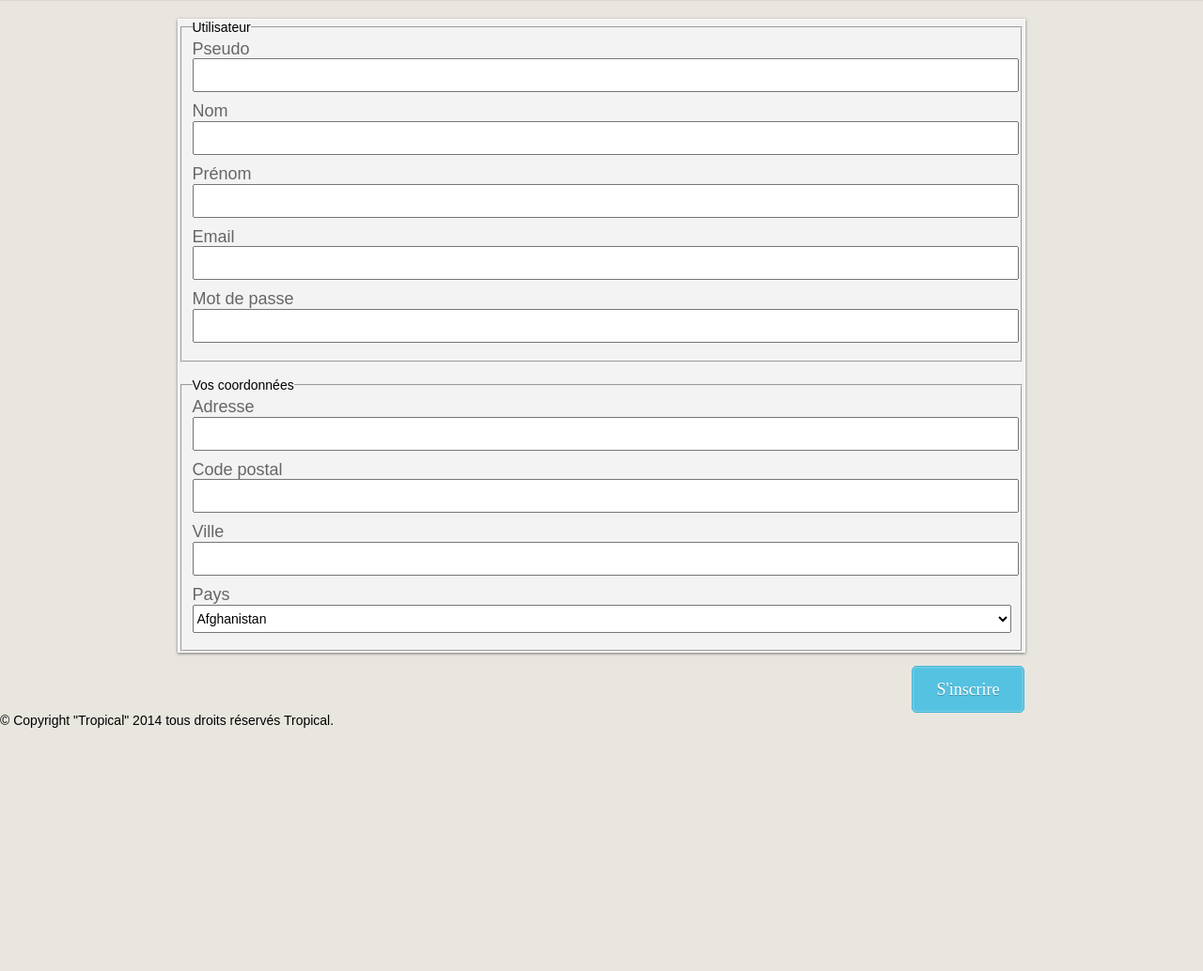
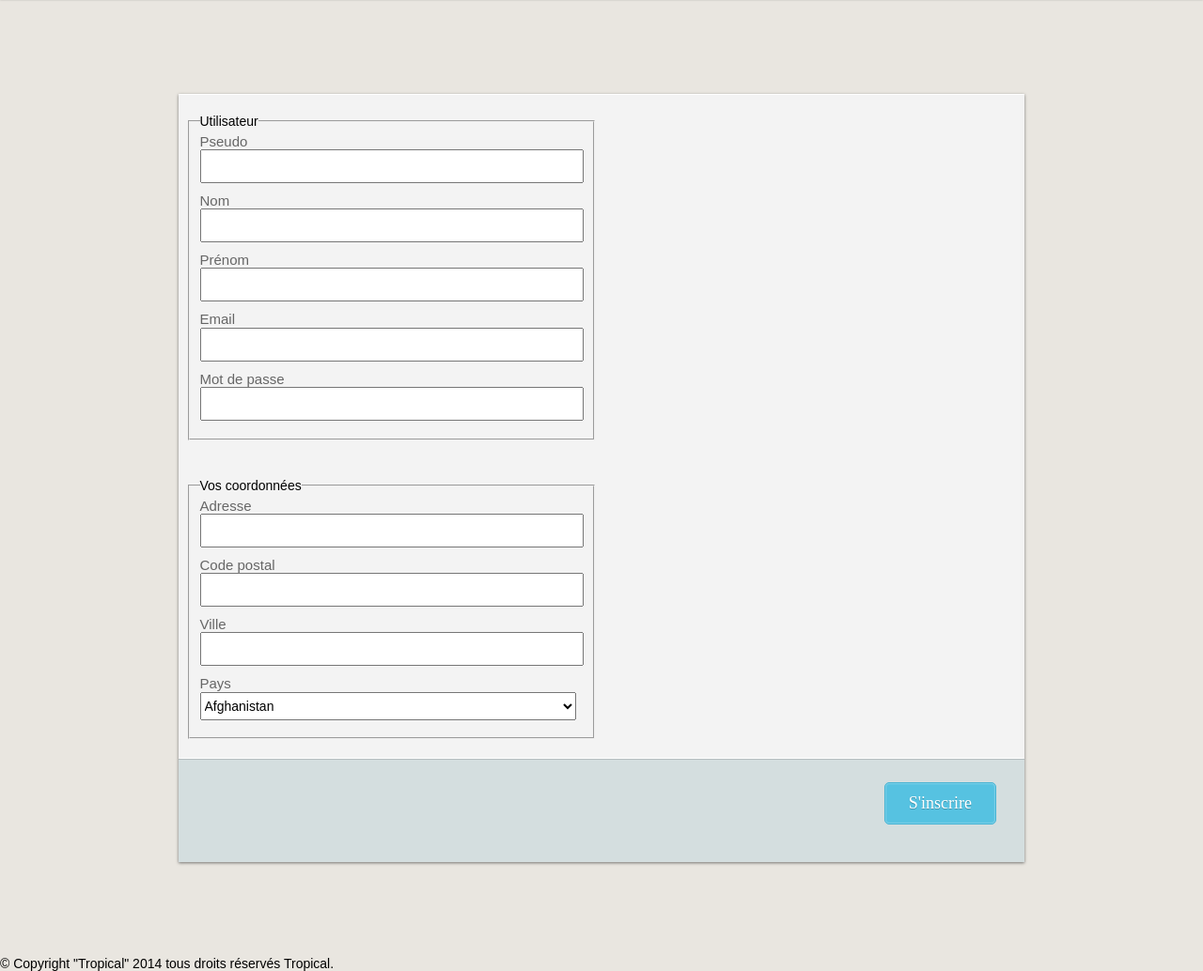
Before and after one commit to MiguelAdige/FreeBed, a PHP site: page /index.php?p=inscription in a window 1280 px wide. Shown: the part 140-1174 px from the top of the page at 94% size. Before the commit the page ends 915 px from the top, so only its background shows below. Run offline with PHP 8.4, Linux system fonts and the light colour scheme; some libraries are stand-ins or nearby versions.

Commit message:
modification+ajout
modification style du page d'inscription et du page edit-profil,
modification page recherche (ça marche pas je sais pas pourkoi ?? )

```diff
--- a/css/base.css
+++ b/css/base.css
@@ -29,43 +29,9 @@ a:hover{
 	transition: color .5s;
 }
 
-/* Taille pour les images de la page d'accueil*/
-.images{
-	width: 200px;
-	height: 200px;
-}
+
 
 /* Style page inscription */
-.inscription, .edit-profil {
-	width: 900px;
-	margin: 20px auto;
-	position: relative;
-
-	background: #f3f3f3;
-	border: 1px solid #fff;
-	border-radius: 0px;
-
-	box-shadow: 0 1px 3px rgba(0,0,0,0.5);
-	-moz-box-shadow: 0 1px 3px rgba(0,0,0,0.5);
-	-webkit-box-shadow: 0 1px 3px rgba(0,0,0,0.5);
-}
-
-.inscription form label, .edit-profil form label{
-	font-size: 18px;
-}
-.inscription form input, .inscription form select, .edit-profil form select, .edit-profil form input{
-	width: 100%;
-	height: 30px;
-	margin: 0 0 10px 0;
-}
-.inscription form button[type="submit"], .edit-profil form button[type="submit"]{
-	height: 50px;
-	width: 120px;
-	font-size: 18px;
-	padding: 5px;
-	margin-top: 15px;
-	margin-left: 150px;
-}
 .error{
 	margin: 5px 0 5px 0;
 	background: red;
@@ -80,7 +46,35 @@ a:hover{
 	color: white;
 	border-radius: 3px;
 }
-.inscription .block{
+
+.inscription, .edit-profil {
+	width: 900px;
+	margin: 100px auto;
+	position: relative;
+	text-align: left;
+
+	background: #f3f3f3;
+	border-top: 1px solid #fff;
+	border-radius: 0px;
+
+	box-shadow: 0 1px 3px rgba(0,0,0,0.5);
+	-moz-box-shadow: 0 1px 3px rgba(0,0,0,0.5);
+	-webkit-box-shadow: 0 1px 3px rgba(0,0,0,0.5);
+}
+.inscription form fieldset{
+	display: inline-block;
+	vertical-align: top;
+	margin: 20px 10px;
+}
+.inscription form label, .edit-profil form label{
+	font-size: 15px;
+}
+.inscription form input, .inscription form select, .edit-profil form select, .edit-profil form input{
+	width: 400px;
+	height: 30px;
+	margin: 0 0 10px 0;
+}
+.inscription form button[type="submit"], .edit-profil form button[type="submit"]{
 	float:right;
 	padding: 11px 25px;
 
@@ -256,7 +250,7 @@ CONTENT
 FOOTER
 *******************/
 
-.login-form .footer {
+.login-form .footer, .inscription form .footer {
 	padding: 25px 30px 40px 30px;
 	overflow: auto;
 
@@ -309,6 +303,9 @@ FOOTER
 	-webkit-box-shadow: inset 0 1px 6px rgba(256,256,256,0.75);
 }
 
+
+
+
 /* style partie liens vers les villes */
 .portfolio-grid {
 	list-style: none;
@@ -325,8 +322,9 @@ FOOTER
     width:212px;
 }
 
-.portfolio-grid li > a,
-.portfolio-grid li > a img {
+.portfolio-grid li > .images a,
+.portfolio-grid li > .images a img,
+.portfolio-grid li > .images a .texte {
     width: 100%;
 	border: none;
 	outline: none;
@@ -338,101 +336,33 @@ FOOTER
     -o-transition: all 0.3s ease-in-out;
 }
 
-.portfolio-grid li > a img:hover {
+.portfolio-grid li > .images a img:hover,
+.portfolio-grid li > .images a .texte:hover {
     border-radius: 50%;
     z-index: 9999;
 }
-
-
-/******************************************
- Animate.CSS By Dan Eden
-******************************************/
-
-.animated{-webkit-animation-duration:1s;-moz-animation-duration:1s;-o-animation-duration:1s;animation-duration:1s;-webkit-animation-fill-mode:both;-moz-animation-fill-mode:both;-o-animation-fill-mode:both;animation-fill-mode:both;}
-@-webkit-keyframes flipInX {
-    0% {
-        -webkit-transform: perspective(400px) rotateX(90deg);
-        opacity: 0;
-    }
-
-    40% {
-        -webkit-transform: perspective(400px) rotateX(-10deg);
-    }
-
-    70% {
-        -webkit-transform: perspective(400px) rotateX(10deg);
-    }
-
-    100% {
-        -webkit-transform: perspective(400px) rotateX(0deg);
-        opacity: 1;
-    }
+@font-face{
+	font-family: 'SEASRN';
+	src: url('../font/SEASRN__.ttf');
 }
-@-moz-keyframes flipInX {
-    0% {
-        -moz-transform: perspective(400px) rotateX(90deg);
-        opacity: 0;
-    }
-
-    40% {
-        -moz-transform: perspective(400px) rotateX(-10deg);
-    }
-
-    70% {
-        -moz-transform: perspective(400px) rotateX(10deg);
-    }
-
-    100% {
-        -moz-transform: perspective(400px) rotateX(0deg);
-        opacity: 1;
-    }
+.images{
+	height: 200px;
+	width: 200px;
+	position: relative;
 }
-@-o-keyframes flipInX {
-    0% {
-        -o-transform: perspective(400px) rotateX(90deg);
-        opacity: 0;
-    }
-
-    40% {
-        -o-transform: perspective(400px) rotateX(-10deg);
-    }
-
-    70% {
-        -o-transform: perspective(400px) rotateX(10deg);
-    }
-
-    100% {
-        -o-transform: perspective(400px) rotateX(0deg);
-        opacity: 1;
-    }
+.images .countryimage{
+	position: absolute;
+	z-index: 1;
 }
-@keyframes flipInX {
-    0% {
-        transform: perspective(400px) rotateX(90deg);
-        opacity: 0;
-    }
-
-    40% {
-        transform: perspective(400px) rotateX(-10deg);
-    }
-
-    70% {
-        transform: perspective(400px) rotateX(10deg);
-    }
-
-    100% {
-        transform: perspective(400px) rotateX(0deg);
-        opacity: 1;
-    }
+.images .countryimage .taillephoto{
+	height: 200px;
+	width: 200px;
 }
-
-.flipInX {
-	-webkit-backface-visibility: visible !important;
-	-webkit-animation-name: flipInX;
-	-moz-backface-visibility: visible !important;
-	-moz-animation-name: flipInX;
-	-o-backface-visibility: visible !important;
-	-o-animation-name: flipInX;
-	backface-visibility: visible !important;
-	animation-name: flipInX;
+.images .texte{
+	position: absolute;
+	top: 90px;
+	z-index: 2;
+	font-size: 1.5em;
+	background-color: #007295;
+	font-family: 'SEASRN';
 }
--- /dev/null
+++ b/include/8pays/allemagne.php
@@ -0,0 +1,4 @@
+<?php
+include_once('header.php');
+
+?>
--- /dev/null
+++ b/include/8pays/anglettere.php
@@ -0,0 +1,4 @@
+<?php
+include_once('header.php');
+
+?>
--- /dev/null
+++ b/include/8pays/chine.php
@@ -0,0 +1,4 @@
+<?php
+include_once('header.php');
+
+?>
--- /dev/null
+++ b/include/8pays/espagne.php
@@ -0,0 +1,4 @@
+<?php
+include_once('header.php');
+
+?>
--- /dev/null
+++ b/include/8pays/etat-unis.php
@@ -0,0 +1,4 @@
+<?php
+include_once('header.php');
+
+?>
--- /dev/null
+++ b/include/8pays/france.php
@@ -0,0 +1,4 @@
+<?php
+include_once('header.php');
+
+?>
--- /dev/null
+++ b/include/8pays/italie.php
@@ -0,0 +1,4 @@
+<?php
+include_once('header.php');
+
+?>
--- /dev/null
+++ b/include/8pays/turquie.php
@@ -0,0 +1,4 @@
+<?php
+include_once('header.php');
+
+?>
--- a/include/inscription.php
+++ b/include/inscription.php
@@ -82,7 +82,6 @@ if(isset($_POST['pseudo']) && isset($_POST['nom']) && isset($_POST['prenom']) &&
 		<label for="password">Mot de passe</label>
 		<input type="password" name="password" id="password" required>
 		</fieldset>
-		<br/>
 		<fieldset>
 			<legend>Vos coordonnées</legend>
 		<label for="adresse">Adresse</label>
@@ -105,6 +104,6 @@ if(isset($_POST['pseudo']) && isset($_POST['nom']) && isset($_POST['prenom']) &&
 			?>
 		</select>
 		</fieldset>
-		<button class="block" type="submit">S'inscrire</button>
+		<div class="footer"><button class="block" type="submit">S'inscrire</button></div>
 	</form>
 </section>
```
Also changed, not shown: include/accueil.php (+40 -32 lines), include/recherche.php (+26 -1 lines).
